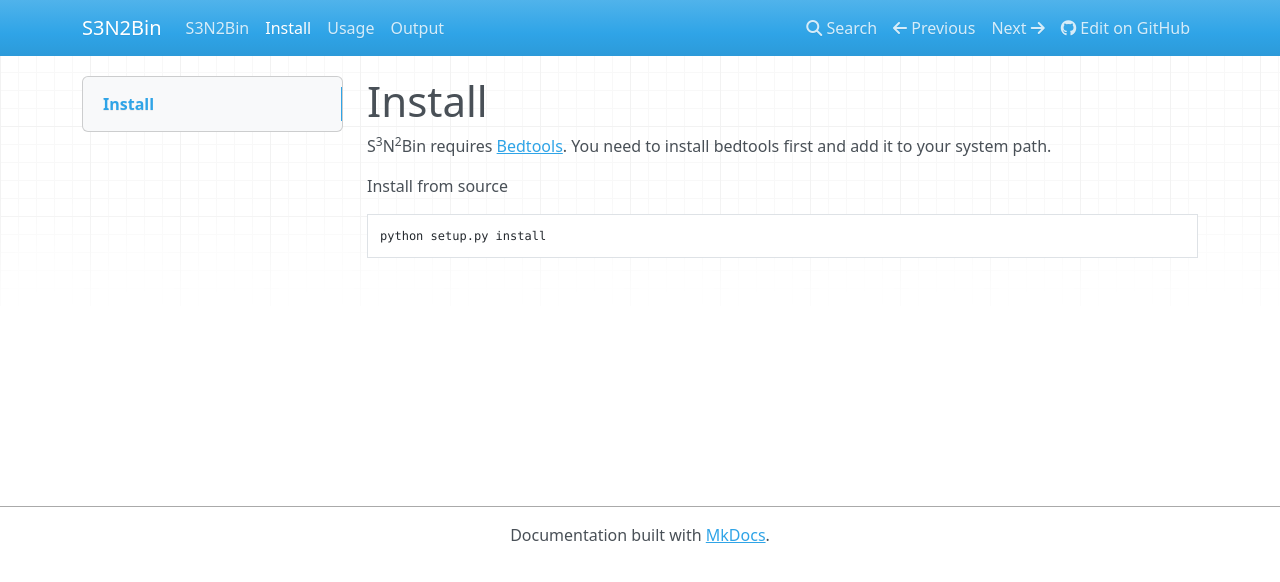
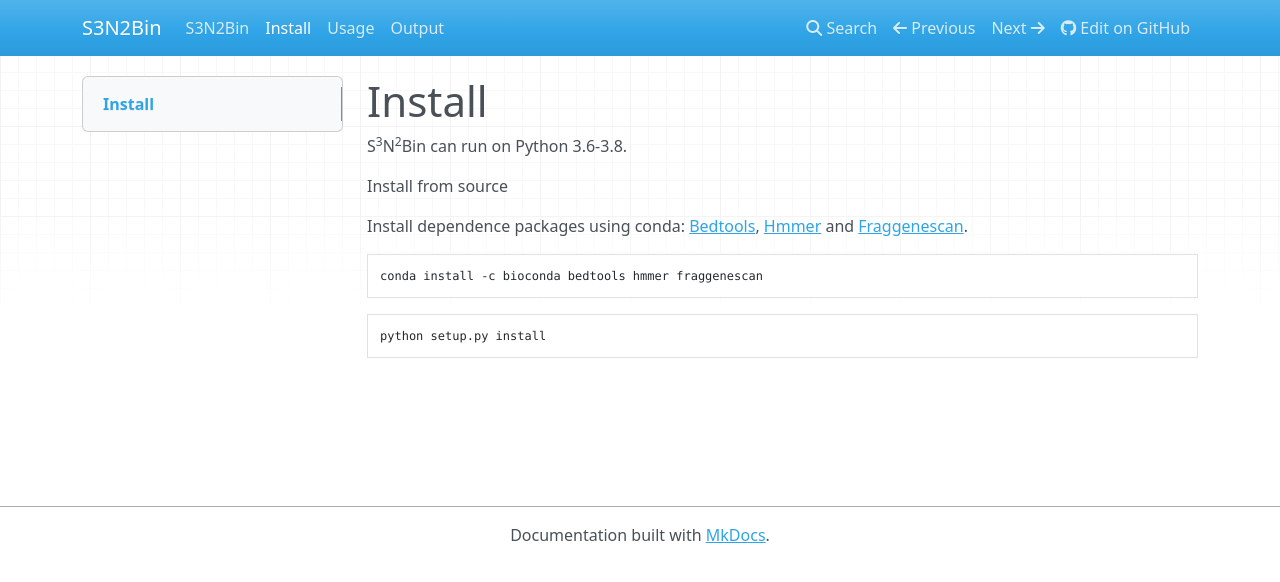
Before and after one commit to BigDataBiology/SemiBin, an MkDocs documentation site: the page built from docs/install.md, in a window 1280 px wide. Shown: the top 582 px of the page. Built offline with MkDocs 1.6.1, drawn with Linux system fonts in a browser that asks for light colours; nearby versions of some CDN libraries.

Commit message:
Add install of dependence

````diff
--- a/docs/install.md
+++ b/docs/install.md
@@ -1,8 +1,14 @@
 # Install
 
-S<sup>3</sup>N<sup>2</sup>Bin requires [Bedtools](https://github.com/arq5x/bedtools2). You need to install bedtools first and add it to your system path.
+S<sup>3</sup>N<sup>2</sup>Bin can run on Python 3.6-3.8.
 
 Install from source
+
+Install dependence packages using conda: [Bedtools](http://bedtools.readthedocs.org/]), [Hmmer](http://hmmer.org/) and [Fraggenescan](https://sourceforge.net/projects/fraggenescan/).
+
+```bash
+conda install -c bioconda bedtools hmmer fraggenescan
+```
 
 ```bash
 python setup.py install
````
Also changed, not shown: README.md (+8 -4 lines).
